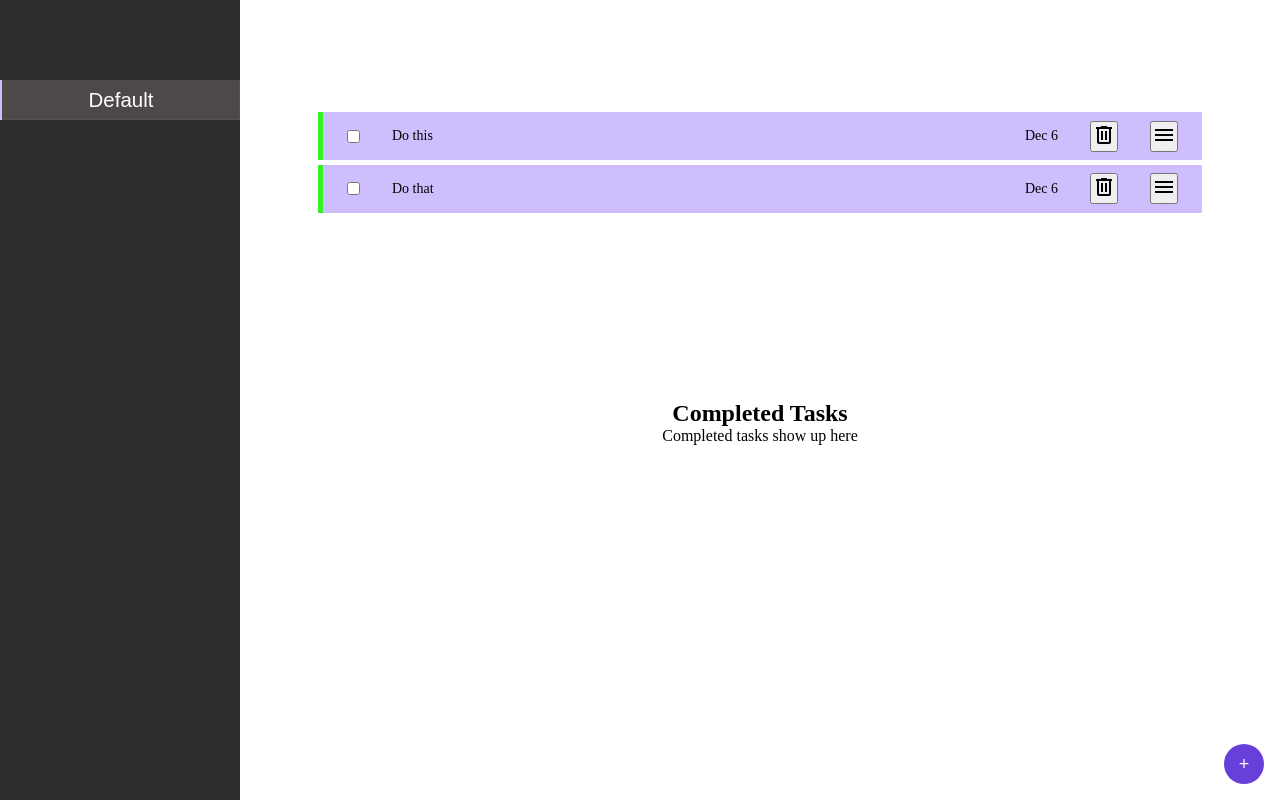
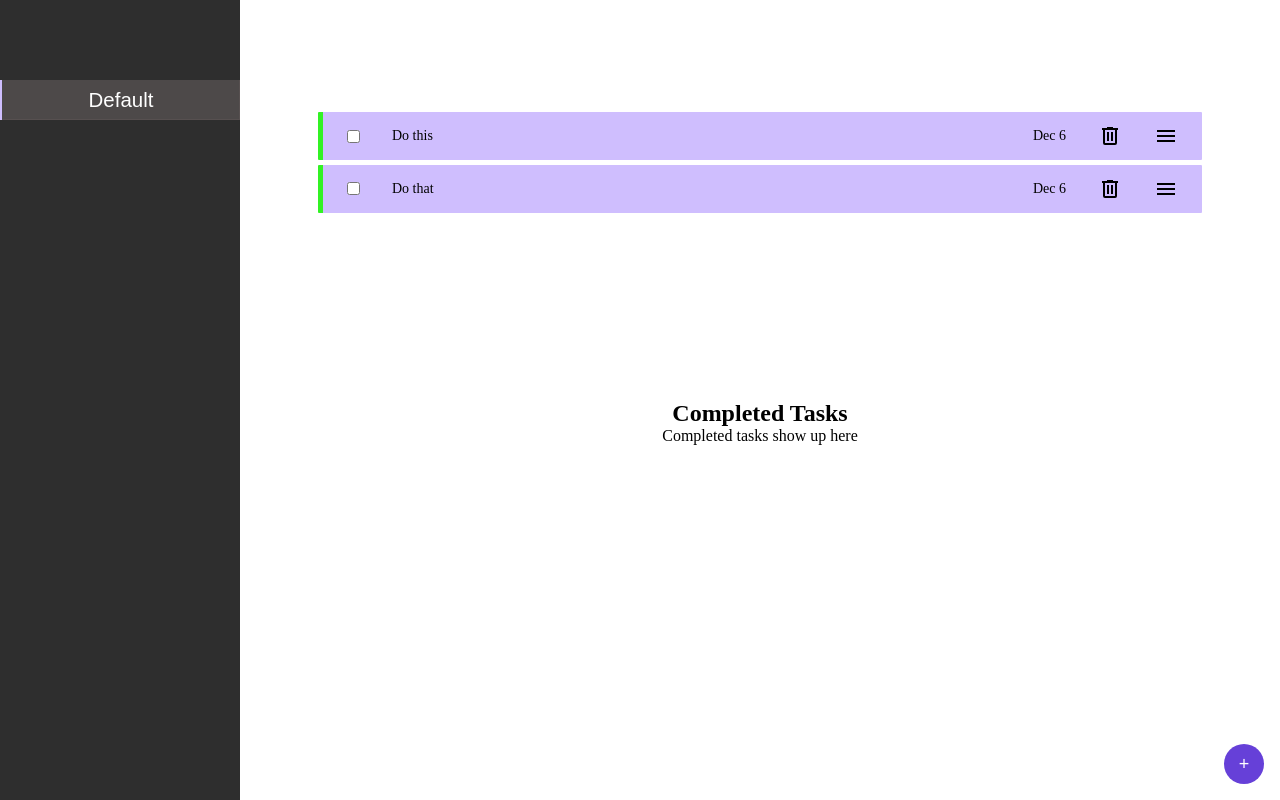
Before and after one commit to Emphibian/top-todolist, a website built with webpack: page src/index.html in a window 1280 px wide. Built offline with nearby package versions, Linux system fonts and the light colour scheme.

Commit message:
Remove borders from task buttons

```diff
--- a/src/style.css
+++ b/src/style.css
@@ -75,6 +75,12 @@ main {
 
 .todo-item p:nth-child(2) {
   flex: 1;
+}
+
+.todo-item > button {
+  border: none;
+  background-color: inherit;
+  height: 1.5rem;
 }
 
 .todo-item > button > img,
```
